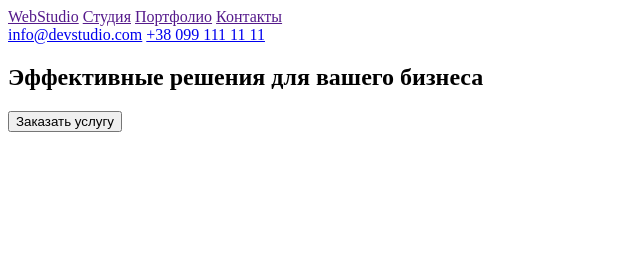
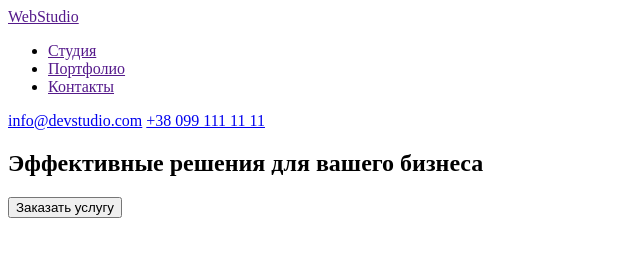
Before and after one commit to TetianaKov/goit-markup-hw-02, a plain HTML site: page portfolio.html in a window 1280 px wide. Shown: the whole page, without its empty margins (0-640 px from the left). Drawn offline with Linux system fonts and the light colour scheme.

Commit message:
Update portfolio.html

```diff
--- a/portfolio.html
+++ b/portfolio.html
@@ -10,17 +10,19 @@
     <header>
         <nav>
         <a lang="en" href="">WebStudio</a>
-        <a href="">Студия</a>
-        <a href="">Портфолио</a>
-        <a href="">Контакты</a>
+        <ul>
+            <li><a href="">Студия</a></li>
+            <li><a href="">Портфолио</a></li>
+            <li><a href="">Контакты</a></li>
+        </ul>
         </nav>
         <a href="mailto:info@devstudio.com">info@devstudio.com</a>
-        <a href="+380991111111">+38 099 111 11 11</a>
+        <a href="tel:+380991111111">+38 099 111 11 11</a>
     </header>
     <main>
         <section>
             <h1>Эффективные решения для вашего бизнеса</h1>
-            <button>Заказать услугу</button>
+            <button type="button">Заказать услугу</button>
         </section>
 </body>
 </html>
```
